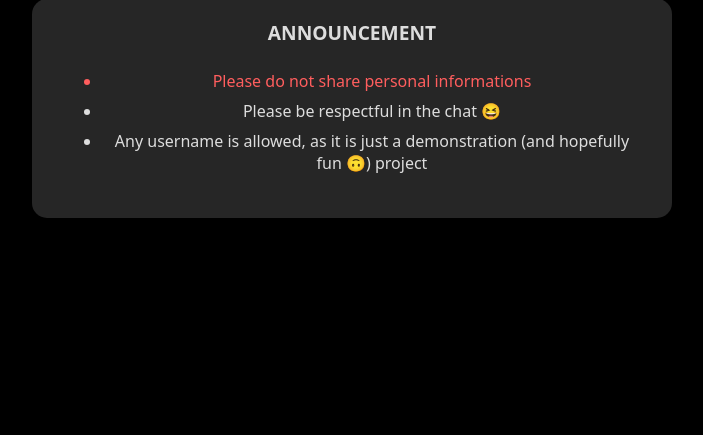
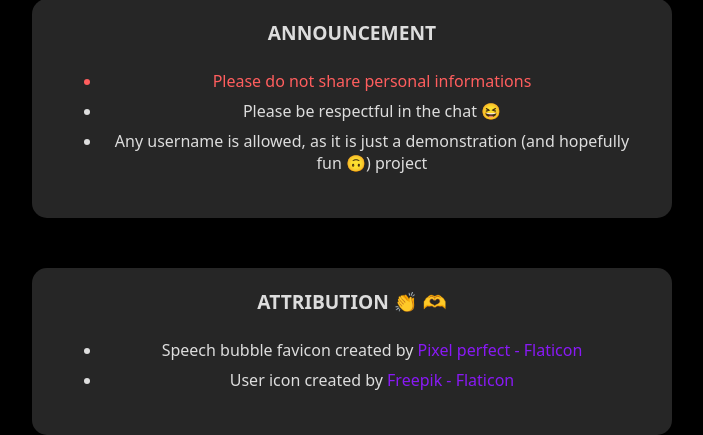
Before and after one commit to HarimbolaSantatra/django-group-chat, a Django app: page / in a window 1280 px wide. Shown: the part 424-859 px from the top of the page, without its empty margins (288-991 px from the left). Before the commit the page ends 642 px from the top, so only its background shows below. Run offline with Django 4.2, Linux system fonts and the light colour scheme.

Commit message:
add Attribution section

```diff
--- a/main/static/main/style.css
+++ b/main/static/main/style.css
@@ -222,7 +222,7 @@ h1, h2, h3 {
   margin-right: 10px;
 }
 
-#announcement {
+.announcement-card {
   display: flex;
   justify-content: center;
   align-items: center;
@@ -234,11 +234,20 @@ h1, h2, h3 {
   border-radius: 15px;
 }
 
-#announcement li {
-    margin: 8px 10px;
+.announcement-card li {
+  width: 540px;
+  margin: 8px 10px;
 }
 
-#annou-title {
+.announcement-card li > a {
+  color: var(--magenta);
+}
+
+.announcement-card li > a:hover {
+  color: var(--cyan);
+}
+
+.annou-title {
   font-size: 1.2em;
   font-weight: bold;
   text-transform: uppercase;
--- a/main/templates/main/index.html
+++ b/main/templates/main/index.html
@@ -22,12 +22,24 @@
         <input id="room-name-submit" class="btn blue-btn" type="submit" value="Enter"  >
     </form>
 
-    <div id="announcement">
-	<div id="annou-title"> Announcement </div>
+    <div class="announcement-card">
+	<div class="annou-title"> Announcement </div>
 	<ul>
 	    <li class="annou-warning"> Please do not share personal informations </li>
 	    <li> Please be respectful in the chat &#128518; </li>
 	    <li> Any username is allowed, as it is just a demonstration (and hopefully fun &#128579;) project </li>
+	</ul>
+    </div>
+
+    <div class="announcement-card">
+	<div class="annou-title"> Attribution &#128079; &#129782; </div>
+	<ul id="attribution-list">
+	    <li>Speech bubble favicon created by
+		<a href="https://www.flaticon.com/free-icons/speech-bubble" title="speech bubble icons">
+		    Pixel perfect - Flaticon
+		</a>
+	    </li>
+	    <li> User icon created by <a href="https://www.flaticon.com/free-icons/user" title="user icons">Freepik - Flaticon</a></li>
 	</ul>
     </div>
 
```
